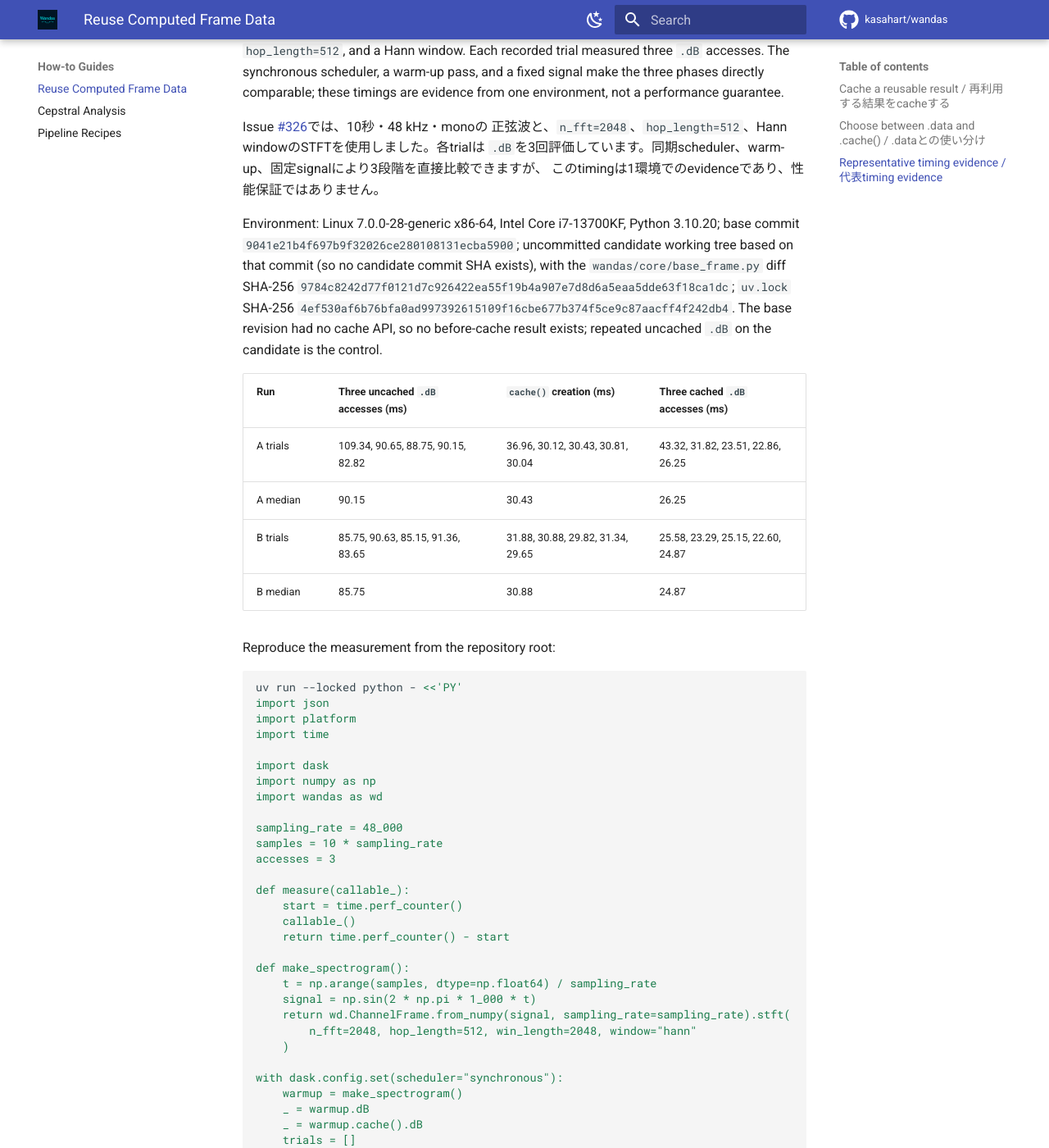
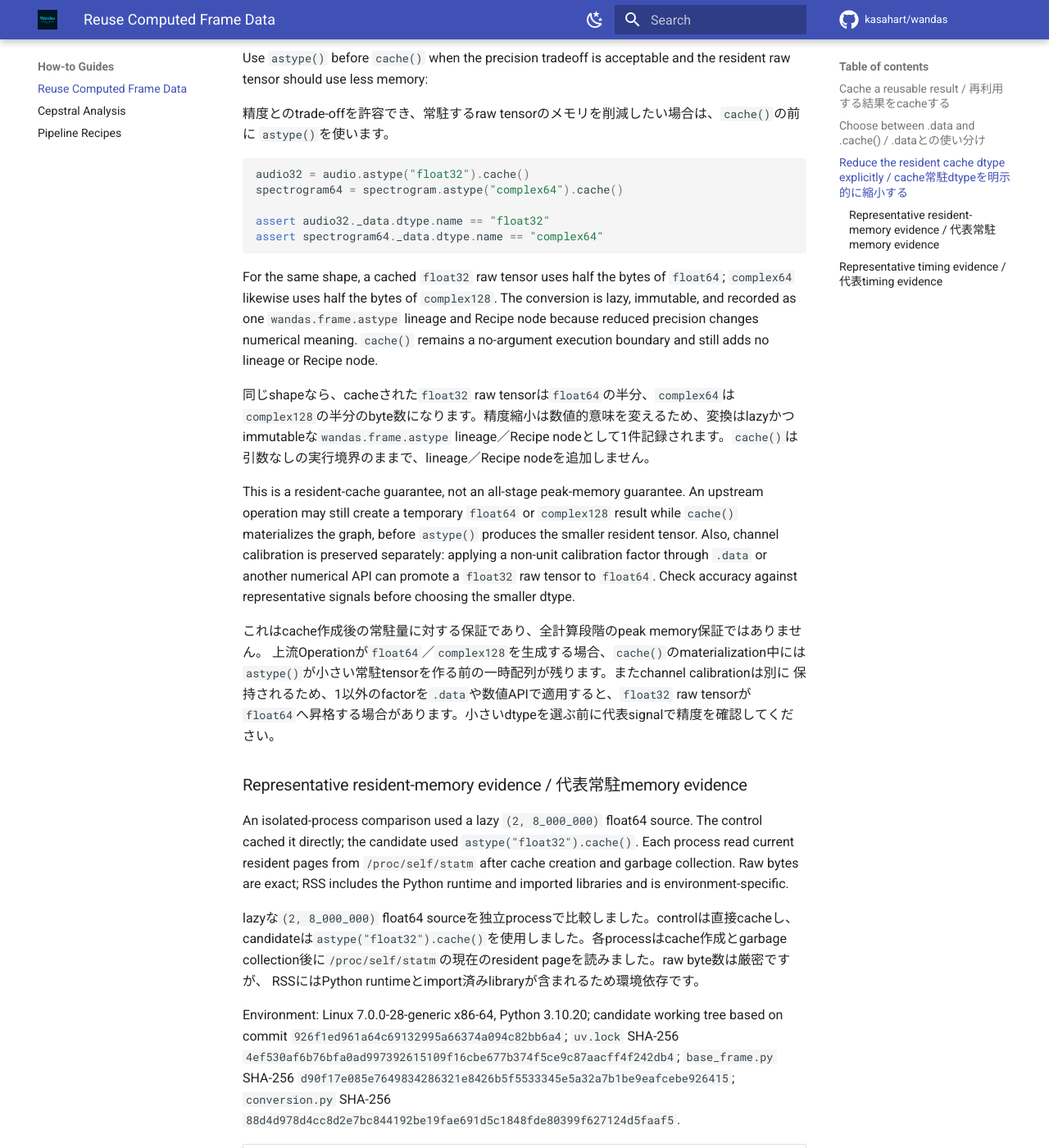
Before and after one commit to kasahart/wandas, an MkDocs documentation site: the page built from docs/src/how-to/cache-computed-data.md, in a window 1280 px wide and 1400 px high, scrolled down 1645 px. Shown: the whole window at 82% size. Built offline with MkDocs 1.6.1 and Material for MkDocs 9.7.7, drawn with Linux system fonts in a browser that asks for light colours; comment, search, counter and statistics services are not loaded; some of the changed text lies outside the part shown.

Commit message:
Record clean Frame cache benchmark evidence

````diff
--- /dev/null
+++ b/docs/src/assets/benchmarks/issue-326/benchmark.py
@@ -0,0 +1,98 @@
+from __future__ import annotations
+
+import hashlib
+import json
+import platform
+import subprocess
+import time
+from pathlib import Path
+
+import dask
+import numpy as np
+
+import wandas as wd
+
+SAMPLING_RATE = 48_000
+SAMPLES = 10 * SAMPLING_RATE
+REPEATED_ACCESSES = 3
+TRIALS = 5
+RUNS = 2
+
+
+def measure(callable_) -> float:
+    start = time.perf_counter()
+    callable_()
+    return time.perf_counter() - start
+
+
+def make_spectrogram():
+    time_axis = np.arange(SAMPLES, dtype=np.float64) / SAMPLING_RATE
+    samples = np.sin(2 * np.pi * 1_000 * time_axis)
+    return wd.ChannelFrame.from_numpy(samples, sampling_rate=SAMPLING_RATE).stft(
+        n_fft=2048,
+        hop_length=512,
+        win_length=2048,
+        window="hann",
+    )
+
+
+revision = subprocess.check_output(["git", "rev-parse", "HEAD"], text=True).strip()
+lock_sha256 = hashlib.sha256(Path("uv.lock").read_bytes()).hexdigest()
+supports_cache = hasattr(wd.ChannelFrame, "cache")
+
+with dask.config.set(scheduler="synchronous"):
+    warmup = make_spectrogram()
+    _ = warmup.dB
+    if supports_cache:
+        _ = warmup.cache().dB
+
+    runs = []
+    for run in range(RUNS):
+        trials = []
+        for trial in range(TRIALS):
+            spectrogram = make_spectrogram()
+            record = {
+                "trial": trial + 1,
+                "uncached_repeated_db_seconds": measure(lambda: [spectrogram.dB for _ in range(REPEATED_ACCESSES)]),
+            }
+            if supports_cache:
+                cached_holder = []
+                record["cache_creation_seconds"] = measure(lambda: cached_holder.append(spectrogram.cache()))
+                cached = cached_holder[0]
+                record["cached_repeated_db_seconds"] = measure(lambda: [cached.dB for _ in range(REPEATED_ACCESSES)])
+            trials.append(record)
+        runs.append({"run": run + 1, "trials": trials})
+
+print(
+    json.dumps(
+        {
+            "schema_version": 1,
+            "revision": revision,
+            "lock_sha256": lock_sha256,
+            "environment": {
+                "python": platform.python_version(),
+                "platform": platform.platform(),
+                "processor": platform.processor(),
+                "numpy": np.__version__,
+                "dask": dask.__version__,
+                "wandas": wd.__version__,
+            },
+            "scenario": {
+                "sampling_rate": SAMPLING_RATE,
+                "samples": SAMPLES,
+                "channels": 1,
+                "n_fft": 2048,
+                "hop_length": 512,
+                "win_length": 2048,
+                "window": "hann",
+                "scheduler": "synchronous",
+                "repeated_accesses": REPEATED_ACCESSES,
+                "trials_per_run": TRIALS,
+                "runs": RUNS,
+            },
+            "supports_cache": supports_cache,
+            "runs": runs,
+        },
+        indent=2,
+    )
+)
--- a/docs/src/how-to/cache-computed-data.md
+++ b/docs/src/how-to/cache-computed-data.md
@@ -55,6 +55,82 @@ it are no longer referenced.
 `MemoryError`を含む計算例外はそのまま送出され、元Frameは変化しません。返されたFrameと
 その派生Frameへの参照がなくなると、cached sampleはgarbage collectionの対象になります。
 
+## Reduce the resident cache dtype explicitly / cache常駐dtypeを明示的に縮小する
+
+Use `astype()` before `cache()` when the precision tradeoff is acceptable and the
+resident raw tensor should use less memory:
+
+精度とのtrade-offを許容でき、常駐するraw tensorのメモリを削減したい場合は、`cache()`の前に
+`astype()`を使います。
+
+```python
+audio32 = audio.astype("float32").cache()
+spectrogram64 = spectrogram.astype("complex64").cache()
+
+assert audio32._data.dtype.name == "float32"
+assert spectrogram64._data.dtype.name == "complex64"
+```
+
+For the same shape, a cached `float32` raw tensor uses half the bytes of `float64`;
+`complex64` likewise uses half the bytes of `complex128`. The conversion is lazy,
+immutable, and recorded as one `wandas.frame.astype` lineage and Recipe node because
+reduced precision changes numerical meaning. `cache()` remains a no-argument
+execution boundary and still adds no lineage or Recipe node.
+
+同じshapeなら、cacheされた`float32` raw tensorは`float64`の半分、`complex64`は
+`complex128`の半分のbyte数になります。精度縮小は数値的意味を変えるため、変換はlazyかつ
+immutableな`wandas.frame.astype` lineage／Recipe nodeとして1件記録されます。`cache()`は
+引数なしの実行境界のままで、lineage／Recipe nodeを追加しません。
+
+This is a resident-cache guarantee, not an all-stage peak-memory guarantee. An
+upstream operation may still create a temporary `float64` or `complex128` result
+while `cache()` materializes the graph, before `astype()` produces the smaller
+resident tensor. Also, channel calibration is preserved separately: applying a
+non-unit calibration factor through `.data` or another numerical API can promote a
+`float32` raw tensor to `float64`. Check accuracy against representative signals
+before choosing the smaller dtype.
+
+これはcache作成後の常駐量に対する保証であり、全計算段階のpeak memory保証ではありません。
+上流Operationが`float64`／`complex128`を生成する場合、`cache()`のmaterialization中には
+`astype()`が小さい常駐tensorを作る前の一時配列が残ります。またchannel calibrationは別に
+保持されるため、1以外のfactorを`.data`や数値APIで適用すると、`float32` raw tensorが
+`float64`へ昇格する場合があります。小さいdtypeを選ぶ前に代表signalで精度を確認してください。
+
+### Representative resident-memory evidence / 代表常駐memory evidence
+
+An isolated-process comparison used a lazy `(2, 8_000_000)` float64 source. The
+control cached it directly; the candidate used `astype("float32").cache()`. Each
+process read current resident pages from `/proc/self/statm` after cache creation and
+garbage collection. Raw bytes are exact; RSS includes the Python runtime and imported
+libraries and is environment-specific.
+
+lazyな`(2, 8_000_000)` float64 sourceを独立processで比較しました。controlは直接cacheし、
+candidateは`astype("float32").cache()`を使用しました。各processはcache作成とgarbage
+collection後に`/proc/self/statm`の現在のresident pageを読みました。raw byte数は厳密ですが、
+RSSにはPython runtimeとimport済みlibraryが含まれるため環境依存です。
+
+Environment: Linux 7.0.0-28-generic x86-64, Python 3.10.20; candidate working
+tree based on commit `926f1ed961a64c69132995a66374a094c82bb6a4`;
+`uv.lock` SHA-256
+`4ef530af6b76bfa0ad997392615109f16cbe677b374f5ce9c87aacff4f242db4`;
+`base_frame.py` SHA-256
+`d90f17e085e7649834286321e8426b5f5533345e5a32a7b1be9eafcebe926415`;
+`conversion.py` SHA-256
+`88d4d978d4cc8d2e7bc844192be19fae691d5c1848fde80399f627124d5faaf5`.
+
+| Scenario | Cached dtype | Raw bytes | RSS trials (bytes) | Median RSS (bytes) |
+| --- | --- | ---: | --- | ---: |
+| Control: `frame.cache()` | float64 | 128,000,000 | 277,315,584; 276,422,656; 276,672,512 | 276,672,512 |
+| Candidate: `frame.astype("float32").cache()` | float32 | 64,000,000 | 213,528,576; 213,123,072; 213,622,784 | 213,528,576 |
+
+The raw cached tensor was exactly 50% of the control size, while median process RSS
+was about 22.8% lower in this environment. This supports the resident-memory use
+case; it is not a timing, peak-RSS, or universal process-RSS guarantee.
+
+raw cached tensorはcontrolの厳密に50%となり、この環境のmedian process RSSは約22.8%
+低下しました。これは常駐memoryの用途を支持するevidenceであり、timing、peak RSS、または
+すべての環境でのprocess RSSを保証するものではありません。
+
 ## Representative timing evidence / 代表timing evidence
 
 Issue [#326](https://github.com/kasahart/wandas/issues/326) used a 10-second,
@@ -68,65 +144,50 @@ Issue [#326](https://github.com/kasahart/wandas/issues/326)では、10秒・48 k
 `.dB`を3回評価しています。同期scheduler、warm-up、固定signalにより3段階を直接比較できますが、
 このtimingは1環境でのevidenceであり、性能保証ではありません。
 
-Environment: Linux 7.0.0-28-generic x86-64, Intel Core i7-13700KF, Python 3.10.20;
-base commit `9041e21b4f697b9f32026ce280108131ecba5900`; uncommitted candidate working
-tree based on that commit (so no candidate commit SHA exists), with the
-`wandas/core/base_frame.py` diff SHA-256
-`9784c8242d77f0121d7c926422ea55f19b4a907e7d8d6a5eaa5dde63f18ca1dc`;
-`uv.lock` SHA-256
+Environment: Linux 7.0.0-28-generic x86-64, Intel Core i7-13700KF, Python
+3.10.20, NumPy 2.2.6, and Dask 2025.11.0. The clean worktrees used base commit
+`7f52b534a09559d35b459dfebe05db3dc2e429ac` and candidate commit
+`926f1ed961a64c69132995a66374a094c82bb6a4`. Both used `uv.lock` SHA-256
 `4ef530af6b76bfa0ad997392615109f16cbe677b374f5ce9c87aacff4f242db4`.
-The base revision had no cache API, so no before-cache result exists; repeated
-uncached `.dB` on the candidate is the control.
+The candidate contains every runtime and test change measured here; the later
+evidence-only changes add the JSON and this explanation without changing runtime
+code.
 
-| Run | Three uncached `.dB` accesses (ms) | `cache()` creation (ms) | Three cached `.dB` accesses (ms) |
+The exact two-run raw results are preserved as
+[base JSON](../assets/benchmarks/issue-326/base-7f52b534.json) and
+[candidate JSON](../assets/benchmarks/issue-326/candidate-926f1ed9.json).
+The base has no `cache()` API, so its cache fields are intentionally absent and
+non-comparable; its repeated uncached `.dB` timing is the before control.
+
+| Revision and run | Three uncached `.dB` accesses, median (ms) | `cache()` creation, median (ms) | Three cached `.dB` accesses, median (ms) |
 | --- | --- | --- | --- |
-| A trials | 109.34, 90.65, 88.75, 90.15, 82.82 | 36.96, 30.12, 30.43, 30.81, 30.04 | 43.32, 31.82, 23.51, 22.86, 26.25 |
-| A median | 90.15 | 30.43 | 26.25 |
-| B trials | 85.75, 90.63, 85.15, 91.36, 83.65 | 31.88, 30.88, 29.82, 31.34, 29.65 | 25.58, 23.29, 25.15, 22.60, 24.87 |
-| B median | 85.75 | 30.88 | 24.87 |
+| Base run 1 | 93.03 | N/A | N/A |
+| Base run 2 | 91.99 | N/A | N/A |
+| Candidate run 1 | 88.63 | 35.28 | 29.27 |
+| Candidate run 2 | 95.97 | 37.02 | 32.22 |
 
-Reproduce the measurement from the repository root:
+The unchanged uncached control stayed within ordinary timing variation. On this
+bounded recording, three cached `.dB` accesses took less time than three uncached
+accesses in both candidate runs, even though every cached materialization returns an
+isolated array to preserve Frame immutability. This is representative evidence, not
+a repository-wide performance budget.
+
+Reproduce the measurement from the repository root with the committed one-off
+[bridge script](../assets/benchmarks/issue-326/benchmark.py), whose SHA-256 is
+`807e853d70618c805137570795bdc5a35cb1d5aad27e88002ed60340d92393d9`:
 
 ```bash
-uv run --locked python - <<'PY'
-import json
-import platform
-import time
+repo_root=$PWD
+benchmark_script=$repo_root/docs/src/assets/benchmarks/issue-326/benchmark.py
+base_output=$repo_root/docs/src/assets/benchmarks/issue-326/base-7f52b534.json
+candidate_output=$repo_root/docs/src/assets/benchmarks/issue-326/candidate-926f1ed9.json
 
-import dask
-import numpy as np
-import wandas as wd
+git worktree add --detach /tmp/wandas-issue326-base 7f52b534a09559d35b459dfebe05db3dc2e429ac
+cd /tmp/wandas-issue326-base
+uv run --locked python "$benchmark_script" > "$base_output"
 
-sampling_rate = 48_000
-samples = 10 * sampling_rate
-accesses = 3
-
-def measure(callable_):
-    start = time.perf_counter()
-    callable_()
-    return time.perf_counter() - start
-
-def make_spectrogram():
-    t = np.arange(samples, dtype=np.float64) / sampling_rate
-    signal = np.sin(2 * np.pi * 1_000 * t)
-    return wd.ChannelFrame.from_numpy(signal, sampling_rate=sampling_rate).stft(
-        n_fft=2048, hop_length=512, win_length=2048, window="hann"
-    )
-
-with dask.config.set(scheduler="synchronous"):
-    warmup = make_spectrogram()
-    _ = warmup.dB
-    _ = warmup.cache().dB
-    trials = []
-    for trial in range(5):
-        spectrogram = make_spectrogram()
-        uncached = measure(lambda: [spectrogram.dB for _ in range(accesses)])
-        holder = []
-        creation = measure(lambda: holder.append(spectrogram.cache()))
-        cached = holder[0]
-        reused = measure(lambda: [cached.dB for _ in range(accesses)])
-        trials.append([trial + 1, uncached, creation, reused])
-
-print(json.dumps({"python": platform.python_version(), "trials": trials}, indent=2))
-PY
+cd "$repo_root"
+git worktree add --detach /tmp/wandas-issue326-candidate 926f1ed961a64c69132995a66374a094c82bb6a4
+cd /tmp/wandas-issue326-candidate
+uv run --locked python "$benchmark_script" > "$candidate_output"
 ```
````
Also changed, not shown: docs/src/assets/benchmarks/issue-326/base-7f52b534.json (added, +79 -0 lines), docs/src/assets/benchmarks/issue-326/candidate-926f1ed9.json (added, +99 -0 lines).
